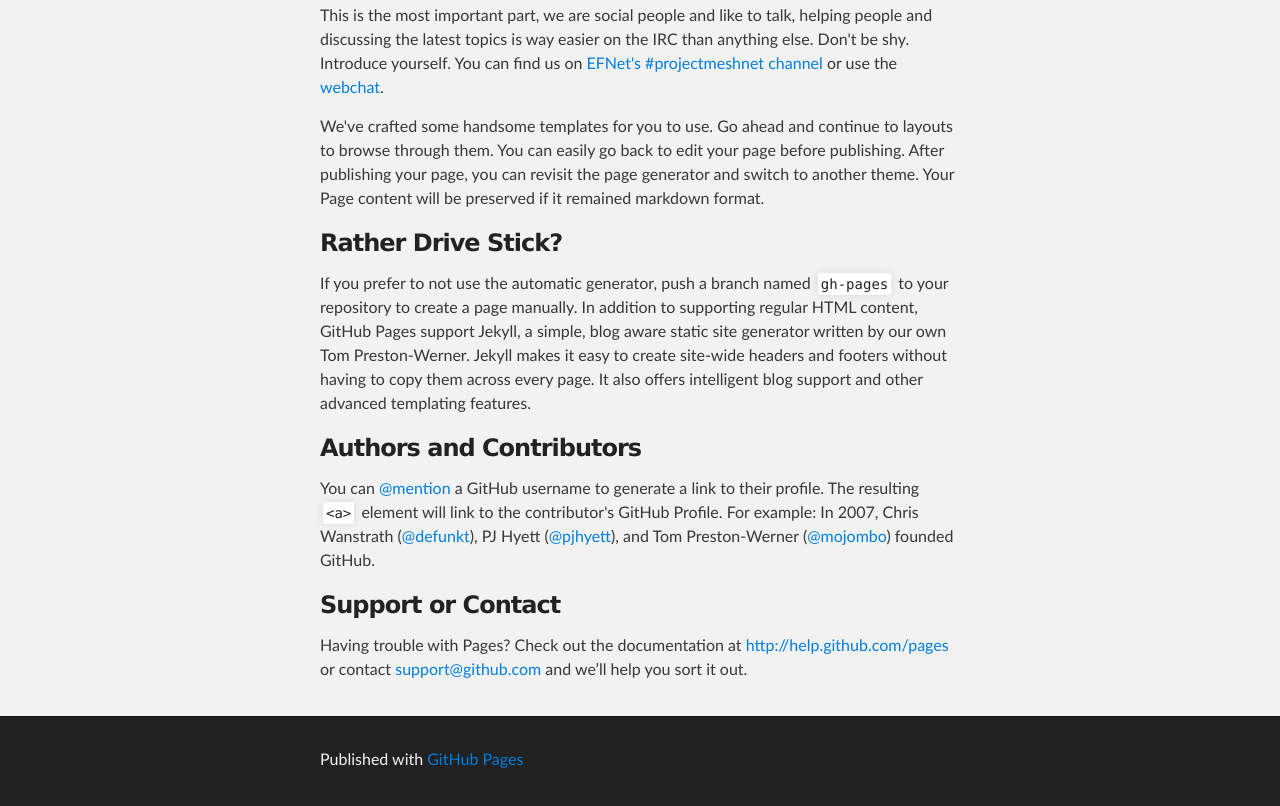
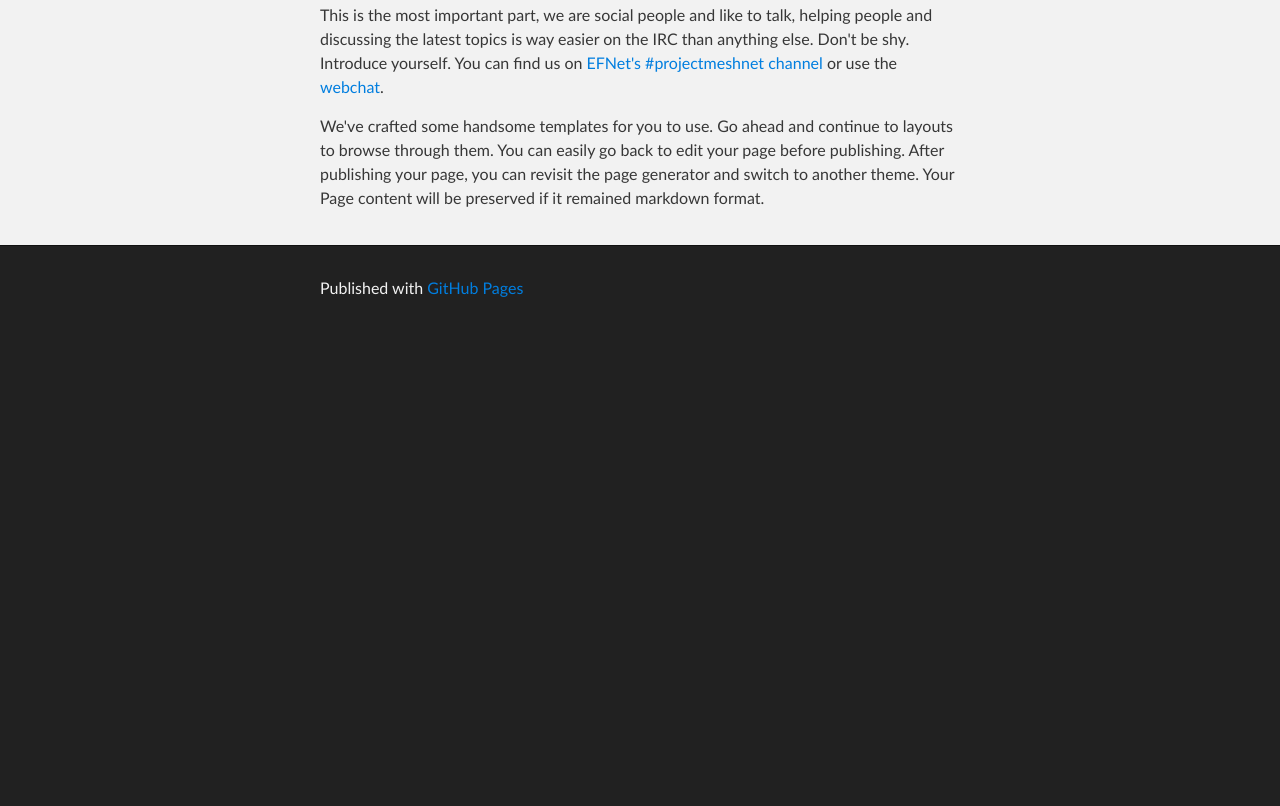
Before and after one commit to ProjectMeshnet/ProjectMeshnet.github.io, a plain HTML site: page index.html in a window 1280 px wide. Shown: the part 896-1702 px from the top of the page. After the commit the page ends 1231 px from the top, so only its background shows below. Drawn offline with Linux system fonts and the light colour scheme.

Commit message:
Removed github stuff

```diff
--- a/index.html
+++ b/index.html
@@ -45,20 +45,6 @@
 
 <p>We've crafted some handsome templates for you to use. Go ahead and continue to layouts to browse through them. You can easily go back to edit your page before publishing. After publishing your page, you can revisit the page generator and switch to another theme. Your Page content will be preserved if it remained markdown format.</p>
 
-<h3>
-<a name="rather-drive-stick" class="anchor" href="#rather-drive-stick"><span class="octicon octicon-link"></span></a>Rather Drive Stick?</h3>
-
-<p>If you prefer to not use the automatic generator, push a branch named <code>gh-pages</code> to your repository to create a page manually. In addition to supporting regular HTML content, GitHub Pages support Jekyll, a simple, blog aware static site generator written by our own Tom Preston-Werner. Jekyll makes it easy to create site-wide headers and footers without having to copy them across every page. It also offers intelligent blog support and other advanced templating features.</p>
-
-<h3>
-<a name="authors-and-contributors" class="anchor" href="#authors-and-contributors"><span class="octicon octicon-link"></span></a>Authors and Contributors</h3>
-
-<p>You can <a href="https://github.com/blog/821" class="user-mention">@mention</a> a GitHub username to generate a link to their profile. The resulting <code>&lt;a&gt;</code> element will link to the contributor's GitHub Profile. For example: In 2007, Chris Wanstrath (<a href="https://github.com/defunkt" class="user-mention">@defunkt</a>), PJ Hyett (<a href="https://github.com/pjhyett" class="user-mention">@pjhyett</a>), and Tom Preston-Werner (<a href="https://github.com/mojombo" class="user-mention">@mojombo</a>) founded GitHub.</p>
-
-<h3>
-<a name="support-or-contact" class="anchor" href="#support-or-contact"><span class="octicon octicon-link"></span></a>Support or Contact</h3>
-
-<p>Having trouble with Pages? Check out the documentation at <a href="http://help.github.com/pages">http://help.github.com/pages</a> or contact <a href="mailto:support@github.com">support@github.com</a> and we’ll help you sort it out.</p>
       </section>
     </div>
 
```
